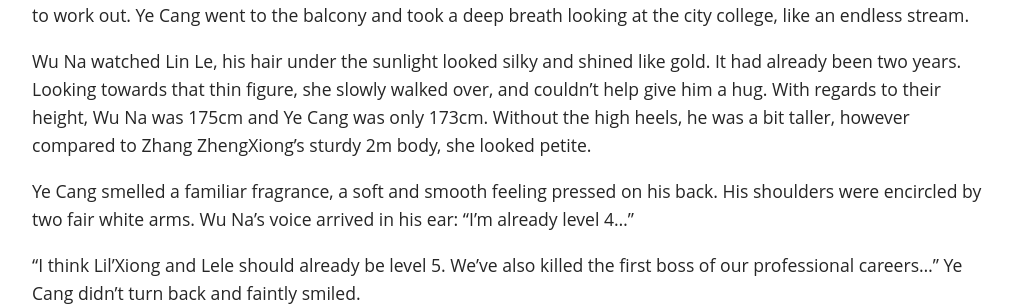
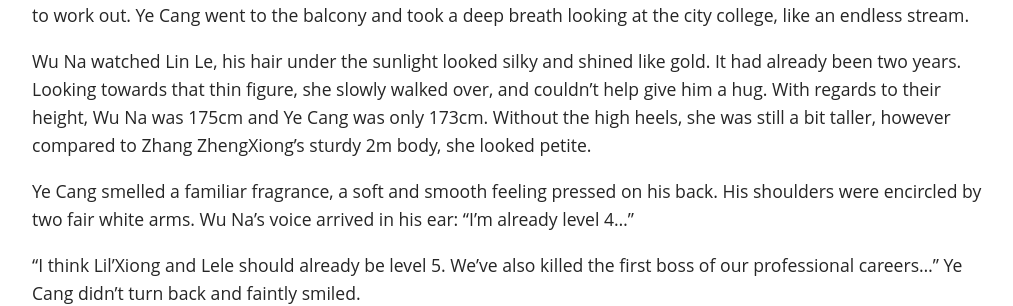
Before and after one commit to SyzcTranslations/SyzcTranslations.github.io, a Jekyll site: the page built from _translations/VWPWE/0010.markdown, in a window 1280 px wide and 900 px high, scrolled down 2826 px. Shown: the part 211-517 px from the top of the window, without its empty margins (133-1146 px from the left). Built offline with Jekyll 4.4.1, drawn with Linux system fonts in a browser that asks for light colours; comment, search, counter and statistics services are not loaded.

Commit message:
Fixed spelling error. Removed chinese text.

````diff
--- a/_translations/VWPWE/0010.markdown
+++ b/_translations/VWPWE/0010.markdown
@@ -71,7 +71,7 @@
 
 After eating, Lin Le had the habit of taking an afternoon nap, so he went to sleep. Zhang ZhengXiong went to the loft to work out. Ye Cang went to the balcony and took a deep breath looking at the city college, like an endless stream.
 
-Wu Na watched Lin Le, his hair under the sunlight looked silky and shined like gold. It had already been two years. Looking towards that thin figure, she slowly walked over, and couldn’t help give him a hug. With regards to their height, Wu Na was 175cm and Ye Cang was only 173cm. Without the high heels, he was a bit taller, however compared to Zhang ZhengXiong’s sturdy 2m body, she looked petite.
+Wu Na watched Lin Le, his hair under the sunlight looked silky and shined like gold. It had already been two years. Looking towards that thin figure, she slowly walked over, and couldn’t help give him a hug. With regards to their height, Wu Na was 175cm and Ye Cang was only 173cm. Without the high heels, she was still a bit taller, however compared to Zhang ZhengXiong’s sturdy 2m body, she looked petite.
 
 Ye Cang smelled a familiar fragrance, a soft and smooth feeling pressed on his back. His shoulders were encircled by two fair white arms. Wu Na’s voice arrived in his ear: “I’m already level 4…”
 
--- a/_translations/VWPWE/0012.markdown
+++ b/_translations/VWPWE/0012.markdown
@@ -26,7 +26,6 @@
 “Let’s go have a look.” Ye Cang slowly set forth. The three of them went to the top of the hill that Lin Le was pointing at and looked down the slope. They saw an area surrounded by shrubs and rocks forming a wall. 4 female players surrounded and were beating up a 3 meter tall white pheasant. It was swinging it’s sharp claws and it’s beak was penetrating small holes in the ground. Leading the fight was a short haired woman. She was tall and slender with long arms and legs like a model. In one hand was a longsword that wasn’t much different than the one Ye Cang had, in the other was a wooden round shield. Among the other three, the short one was an assassin. A few magic missiles came from shooting from the hands of a girl with long blonde hair, who was standing a bit further away. The giant pheasant was continuously hit in the head. Why say there was 4? On the ground was a badly damaged body that wasn’t even in one piece anymore.
 
 “Bro, they’re so strong… They already have magic.” Zhang ZhengXiong assessed.
-“哥，她们好强```这就有魔法了,张正雄负手评价道。
 
 Ye Cang could only agree. They were all experts. If the three of them were to encounter them, they could probably win by relying on their equipment and the acid vials, however there was a difference in experience. After all, they all appeared to be old hands at virtual reality games. As for that butt… Mm~, not bad.
 
````
